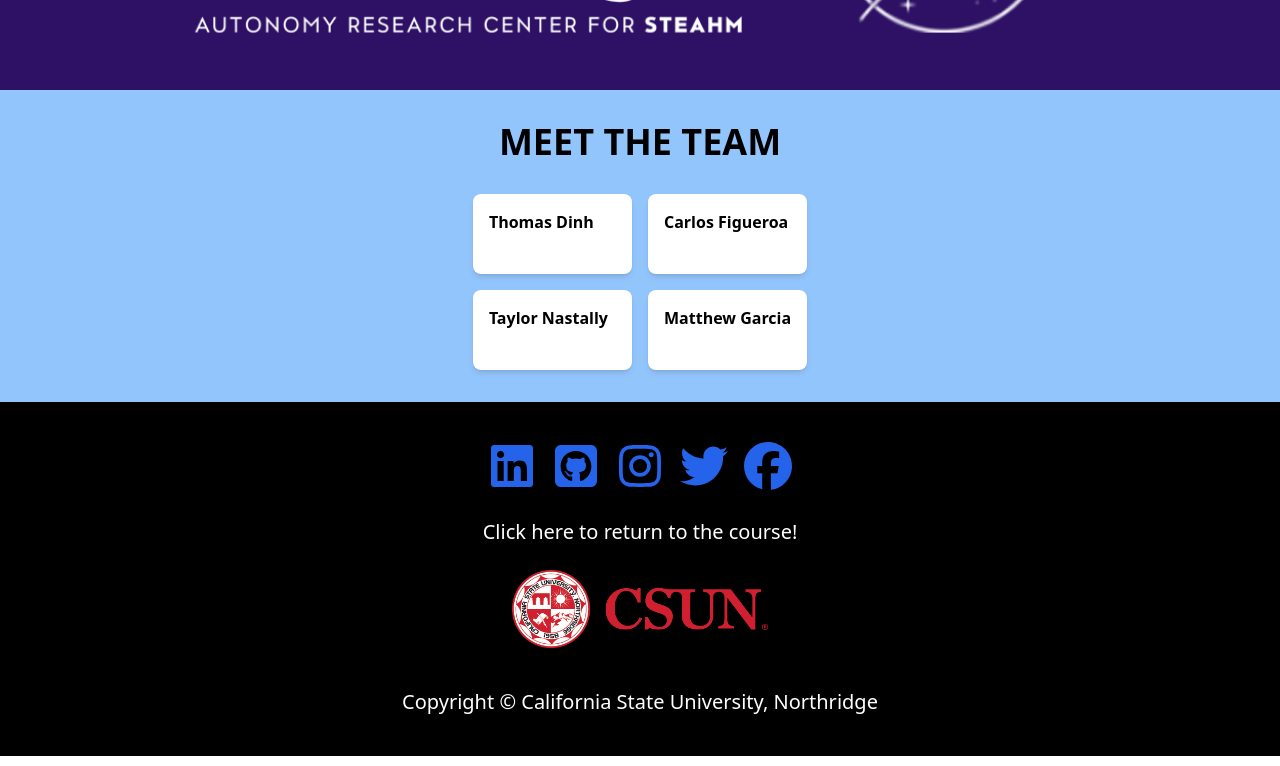
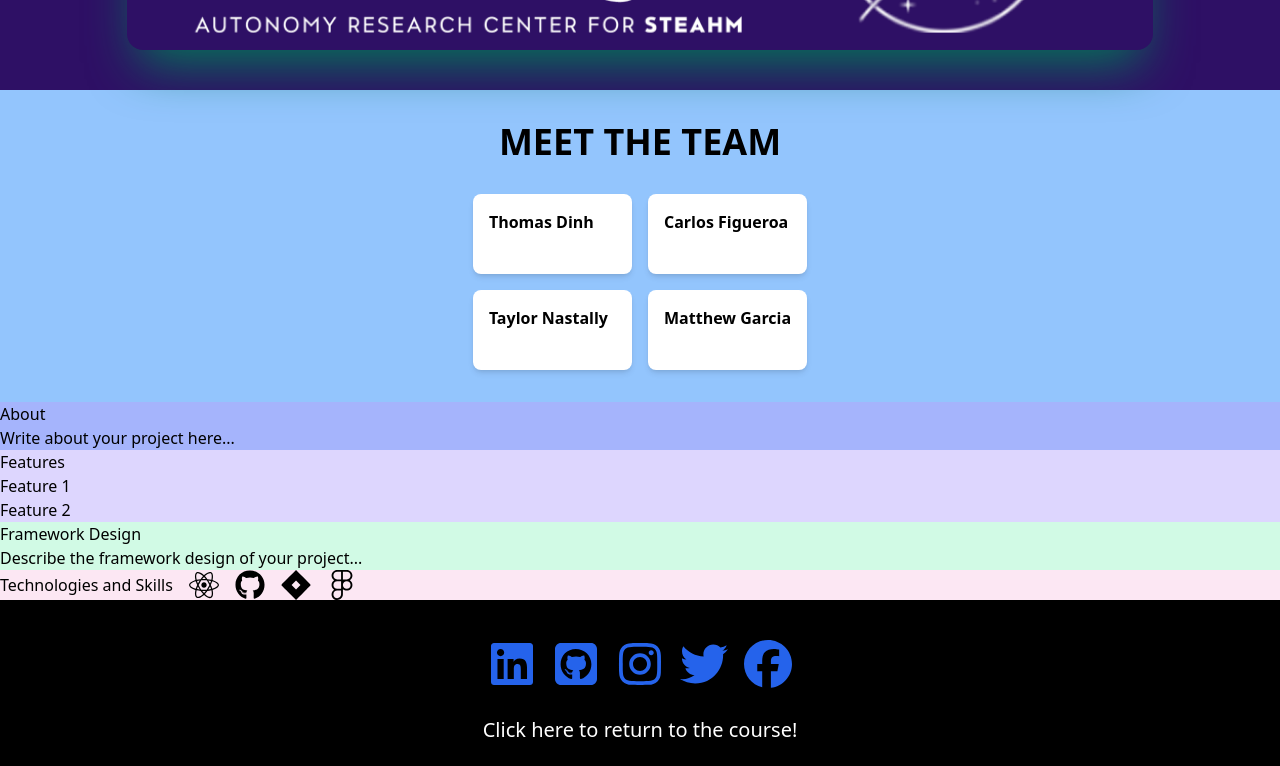
Before and after one commit to nirvanafan205/Project-Website, a React (Vite) app: page / in a window 1280 px wide. Shown: the part 718-1484 px from the top of the page. Built offline with nearby package versions, Linux system fonts and the light colour scheme.

Commit message:
started on project info section

```diff
--- a/package.json
+++ b/package.json
@@ -14,6 +14,7 @@
 	"author": "Matthew Garcia",
 	"license": "ISC",
 	"devDependencies": {
+		"@iconify/tailwind": "^0.1.4",
 		"@vitejs/plugin-react": "^2.1.0",
 		"autoprefixer": "^10.4.17",
 		"eslint": "8.24.0",
@@ -35,6 +36,7 @@
 		"bootstrap": "^5.3.1",
 		"react": "^18.2.0",
 		"react-dom": "^18.2.0",
+		"react-icons": "^5.0.1",
 		"react-router-dom": "^6.15.0"
 	}
 }
--- a/src/App.jsx
+++ b/src/App.jsx
@@ -2,6 +2,7 @@ import React from "react";
 import ReactDOM from "react-dom";
 import AboutUs from "./Components/AboutUs";
 import Footer from "./Components/Footer";
+import ProjectInfo from "./Components/ProjectInfo";
 import HeroSection from "./Components/HeroSection";
 import "./style.css";
 
@@ -10,6 +11,7 @@ const App = () => {
     <>
       <HeroSection />
       <AboutUs />
+      <ProjectInfo />
       <Footer />
     </>
   );
--- a/src/Components/AboutUs.jsx
+++ b/src/Components/AboutUs.jsx
@@ -35,7 +35,6 @@ const AboutUs = () => {
     },
   ];
 
-  // Define state to manage which card is expanded
   const [expandedIndex, setExpandedIndex] = useState(-1);
 
   // Function to handle card click
--- a/src/Components/HeroSection.jsx
+++ b/src/Components/HeroSection.jsx
@@ -5,7 +5,6 @@ import { faHeartPulse } from "@fortawesome/free-solid-svg-icons";
 const HeroSection = () => {
   return (
     <section className="tw-bg-violet-950 tw-flex tw-flex-col tw-justify-center tw-items-center tw-py-10">
-      {/* Use tw-mx-auto on the image to center it */}
       <img
         className="tw-h-64 tw-w-64 tw-rounded-lg tw-mx-auto"
         src="/projectLogo.png"
@@ -25,7 +24,7 @@ const HeroSection = () => {
           Textiles for Enhanced Performance and Well-being
         </h2>
         <img
-          className="tw-h-64 tw-w-128 md:tw-w-128 tw-mt-4"
+          className="tw-h-64 tw-w-128 md:tw-w-128 tw-mt-4 tw-shadow-2xl tw-shadow-emerald-700 tw-rounded-2xl"
           src="/ARCS.png"
           alt="project logo"
         />
--- /dev/null
+++ b/src/Components/ProjectInfo.jsx
@@ -0,0 +1,42 @@
+import React from "react";
+import { FaReact, FaGithub, FaJira, FaFigma } from "react-icons/fa";
+
+const ProjectInfo = () => {
+  return (
+    <div>
+      {/* About Section */}
+      <section className="tw-bg-indigo-300">
+        <h2>About</h2>
+        <p>Write about your project here...</p>
+      </section>
+
+      {/* Feature Section */}
+      <section className="tw-bg-violet-200">
+        <h2>Features</h2>
+        <ul>
+          <li>Feature 1</li>
+          <li>Feature 2</li>
+        </ul>
+      </section>
+
+      {/* Framework Design Section */}
+      <section className="tw-bg-emerald-100">
+        <h2>Framework Design</h2>
+        <p>Describe the framework design of your project...</p>
+      </section>
+
+      {/* Technologies and Skills Section */}
+      <section className="tw-bg-pink-100 tw-flex tw-items-center">
+        <h2 className="tw-mr-4">Technologies and Skills</h2>
+        <div className="tw-flex">
+          <FaReact className="tw-text-3xl tw-mr-4" />
+          <FaGithub className="tw-text-3xl tw-mr-4" />
+          <FaJira className="tw-text-3xl tw-mr-4" />
+          <FaFigma className="tw-text-3xl tw-mr-4" />
+        </div>
+      </section>
+    </div>
+  );
+};
+
+export default ProjectInfo;
```
